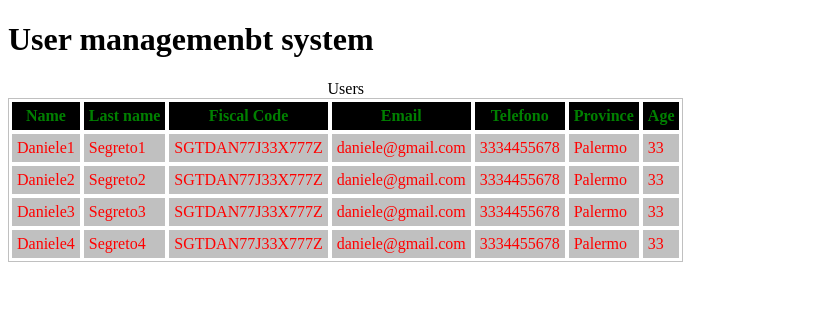
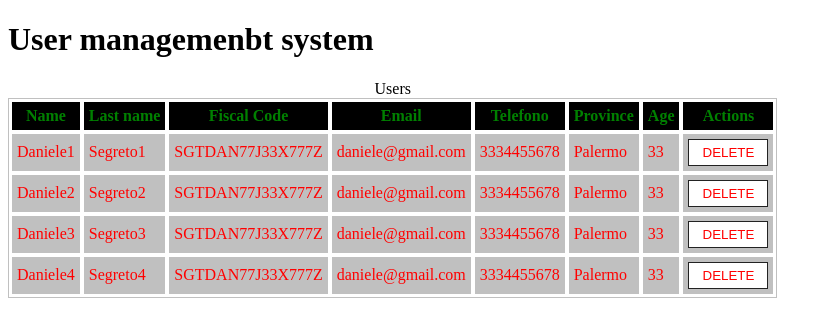
Before and after one commit to daniele-segreto/my-ums, an Angular app: page / in a window 1280 px wide. Shown: the top 332 px of the page, without its empty margins (0-832 px from the left). Built offline with nearby package versions, Linux system fonts and the light colour scheme.

Commit message:
Gestire eventi nativi in un componente

```diff
--- a/src/app/user/user.component.css
+++ b/src/app/user/user.component.css
@@ -4,3 +4,14 @@ td {
   background: silver;
   color: red;
 }
+
+button {
+  padding: 5px;
+  border: 1px solid #222;
+  width: 80px;
+}
+
+button.delete {
+  background-color: #fff;
+  color: red;
+}
--- a/src/app/user/user.component.html
+++ b/src/app/user/user.component.html
@@ -5,3 +5,8 @@
 <td>{{user.phone}}</td>
 <td>{{user.province}}</td>
 <td>{{user.age}}</td>
+<td>
+  <!-- Non è necessario passare il parametro user, lo abbiamo già nel componente user (figlio) -->
+  <!-- <button class="delete" (click)="deleteUser(user)">DELETE</button> -->
+  <button class="delete" (click)="deleteUser()">DELETE</button>
+</td>
--- a/src/app/user/user.component.ts
+++ b/src/app/user/user.component.ts
@@ -10,4 +10,14 @@ export class UserComponent {
   // Ricevo in input dei valori attraverso quest variabile dall'esterno
   @Input('user-data') user: any; // 'user-data' è un alias esterno
 
+  // Non è necessario passare il parametro user, lo abbiamo già ricevuto in @Input (sopra)
+  // deleteUser(user: any) {
+  //   alert(user.lastname)
+  // }
+
+  // Quindi accediamo al parametro user tramite il this
+  deleteUser() {
+    alert(this.user.lastname)
+  }
+
 }
--- a/src/app/users/users.component.html
+++ b/src/app/users/users.component.html
@@ -8,6 +8,7 @@
     <th>Telefono</th>
     <th>Province</th>
     <th>Age</th>
+    <th>Actions</th>
   </tr>
   <!-- PASSO I DATI AL COMPONENTE FIGLIO: -->
   <!-- Con [user-data]="user" passiamo un dato a un componente figlio, inserendo il nome della variabile tra parentesi quadre -->
```
